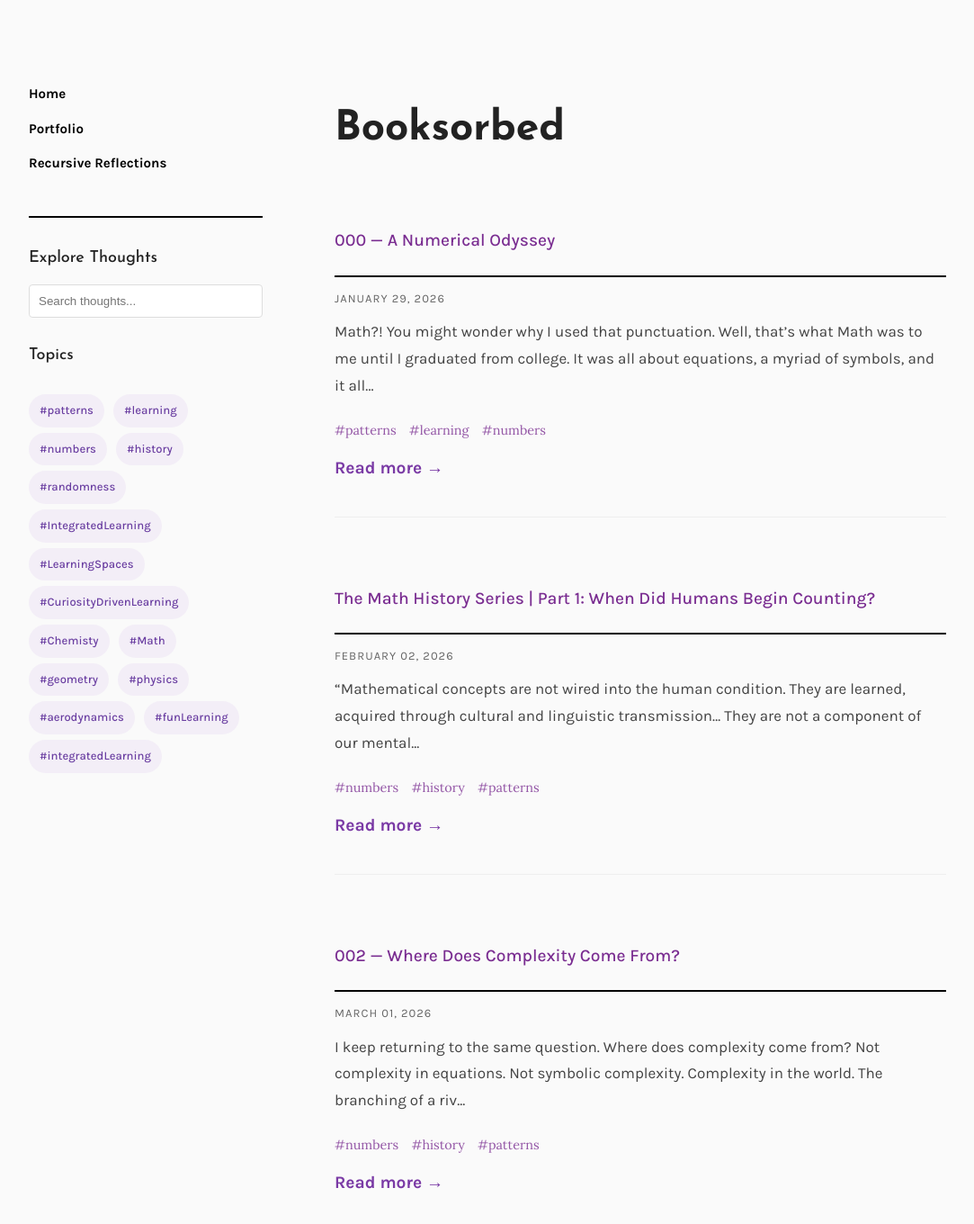
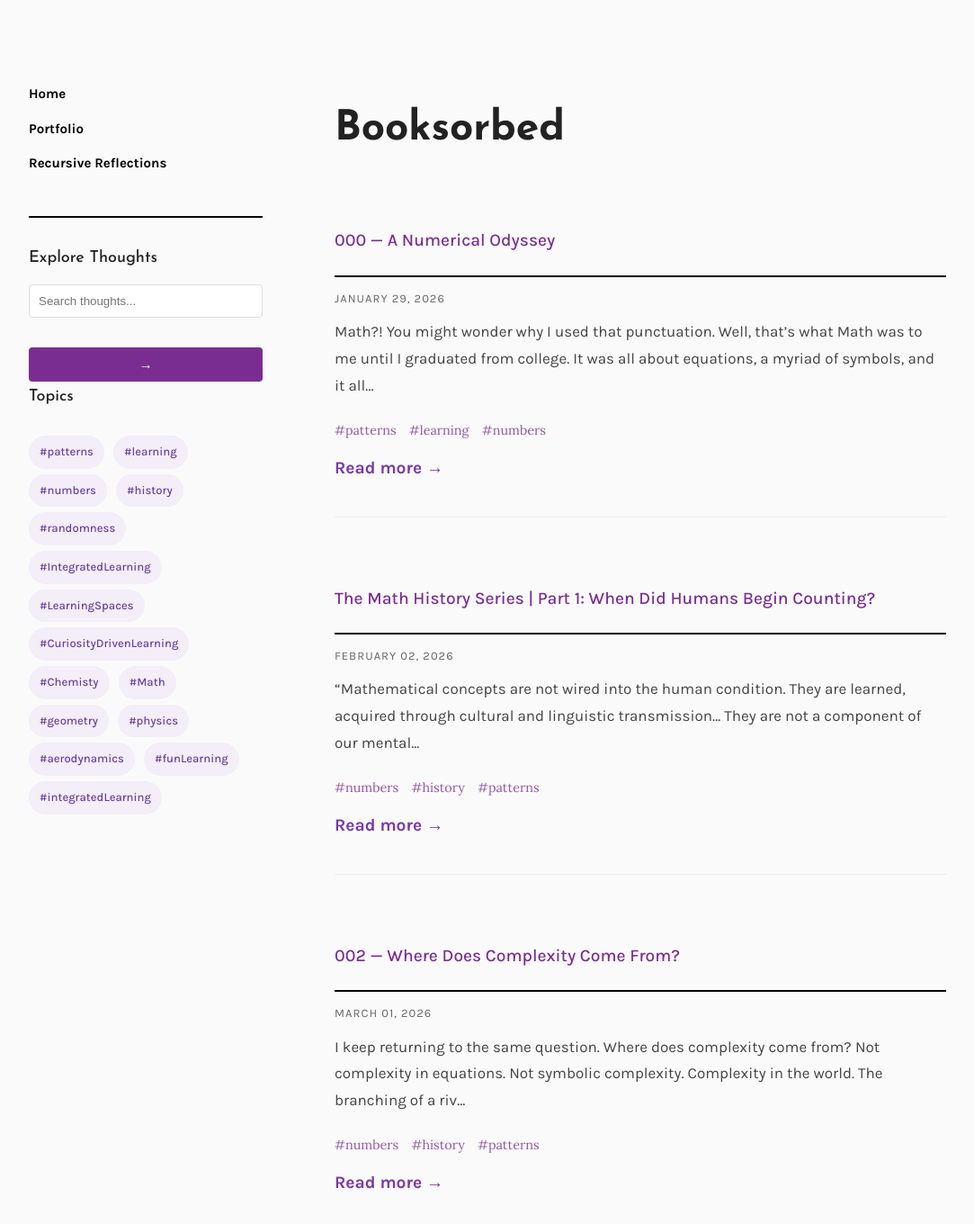
Before and after one commit to vrindanmenon/vrindanmenon.github.io, a Jekyll site: the page built from booksorbed.md, in a window 1280 px wide and 1400 px high. Shown: the top 1360 px of the window at 90% size, without its empty margins (78-1161 px from the left). Built offline with Jekyll 4.4.1, drawn with Linux system fonts in a browser that asks for light colours.

Commit message:
Added search button

```diff
--- a/_layouts/blogpost.html
+++ b/_layouts/blogpost.html
@@ -64,6 +64,8 @@ layout: default
         placeholder="Search thoughts..."
         class="blog-sidebar-search"
       >
+
+      <button id="searchButton" class="search-btn">→</button>
 
       <!-- =========================
            TAG CLOUD
--- a/resources/css/main.css
+++ b/resources/css/main.css
@@ -1020,3 +1020,25 @@ a:hover {
     }
 
 }
+
+ /* =========================
+      Blog Search button
+    ========================== */
+
+.search-btn {
+  width: 100%;
+  padding: 10px;
+  margin-top: 8px;
+  background-color: #7a2d91;
+  color: white;
+  border: none;
+  border-radius: 4px;
+  font-family: 'Karla', sans-serif;
+  font-size: 0.95rem;
+  font-weight: 600;
+  cursor: pointer;
+}
+
+.search-btn:hover {
+  background-color: #913b80;
+}
--- a/resources/scripts/blog.js
+++ b/resources/scripts/blog.js
@@ -50,17 +50,28 @@ function filterPosts(query, mode = "general") {
 }
 
 /* =========================
-   LIVE SEARCH
+SEARCH
 ========================== */
 
-if (searchInput) {
+const searchButton = document.getElementById('searchButton');
 
-  searchInput.addEventListener('input', (e) => {
-
-    filterPosts(e.target.value);
-
+if (searchButton && searchInput) {
+  searchButton.addEventListener('click', () => {
+    filterPosts(searchInput.value);
+    if (mobileSidebar) {
+      mobileSidebar.classList.remove('sidebar-open');
+    }
   });
 
+  // Still allow Enter key on desktop
+  searchInput.addEventListener('keydown', (e) => {
+    if (e.key === 'Enter') {
+      filterPosts(searchInput.value);
+      if (mobileSidebar) {
+        mobileSidebar.classList.remove('sidebar-open');
+      }
+    }
+  });
 }
 
 /* =========================
```
